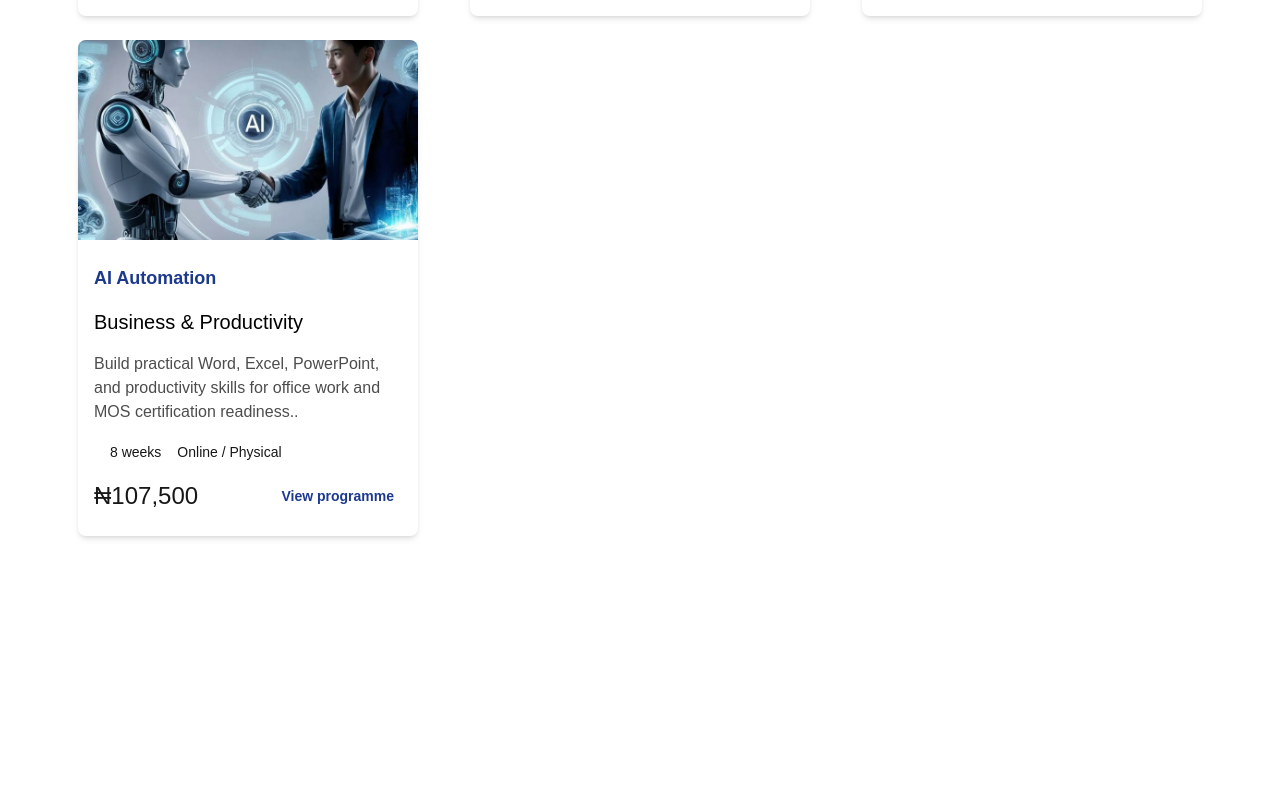
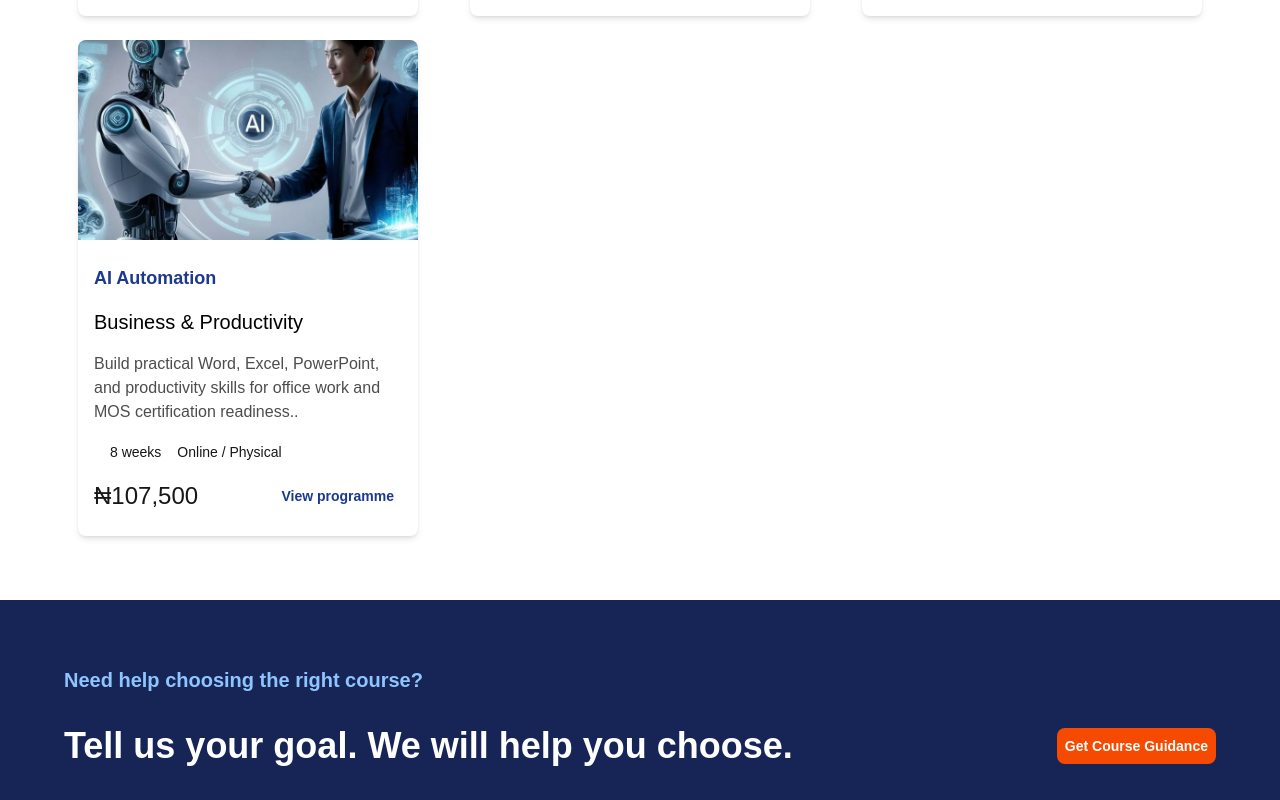
Before and after one commit to Ngalaka/nogtect-site, a Next.js app: page /courses in a window 1280 px wide. Shown: the part 4032-4832 px from the top of the page. Before the commit the page ends 4632 px from the top, so only its background shows below. Built offline with nearby package versions, Linux system fonts and the light colour scheme.

Commit message:
get course guild feature

```diff
--- /dev/null
+++ b/src/app/components/Begin.jsx
@@ -0,0 +1,30 @@
+import Link from 'next/link'
+import React from 'react'
+import { IoArrowForward } from 'react-icons/io5'
+
+export default function Begin() {
+  return (
+    <>
+        <div className='w-full h-[200px] bg-blue-950 py-8 flex flex-col justify-center items-center'>
+                <div className='w-[90%] h-auto  bg-transparent mx-auto space-y-4 py-8'>
+                        <h1 className='text-xl font-extrabold text-blue-300'>Need help choosing the right course?</h1>
+                </div>
+
+                <div className='w-[90%] h-auto flex justify-between items-center gap-4'>
+                    <div>
+                        <p className='font-semibold text-4xl text-white'>Tell us your goal. We will help you choose.</p>
+                    </div>
+
+                     <div>
+
+                        <Link href="/contact"
+                       className="inline-block rounded-lgflex justify-center items-center gap-4 font-extrabold cursor-pointer text-sm bg-orange-600 text-white px-2 py-2 rounded-lg"
+                      >
+                     Get Course Guidance
+                    </Link>
+                     </div>
+                </div>
+        </div>
+    </>
+  )
+}
--- a/src/app/components/Searchcourse.jsx
+++ b/src/app/components/Searchcourse.jsx
@@ -338,7 +338,7 @@ export default function Searchcourse() {
   };
   return (
     <>
-      <div>
+      <div className="w-full h-auto" id="search-course">
         {/* Search Form */}
         <div className="w-full h-auto bg-blue-800 py-2 ">
           <form action="" onSubmit={handleSubmit(onSubmit)}>
--- a/src/app/courses/page.jsx
+++ b/src/app/courses/page.jsx
@@ -4,6 +4,7 @@ import Bootcamps from '../components/Bootcamps'
 import { Ca } from 'zod/v4/locales'
 import Catalogue from '../components/Catalogue'
 import Searchcourse from '../components/Searchcourse'
+import Begin from '../components/Begin'
 
 export default function page() {
   return (
@@ -13,6 +14,7 @@ export default function page() {
         <Bootcamps/>
         <Catalogue/>
         <Searchcourse/>
+        <Begin/>
       </div>
     </>
   )
```
